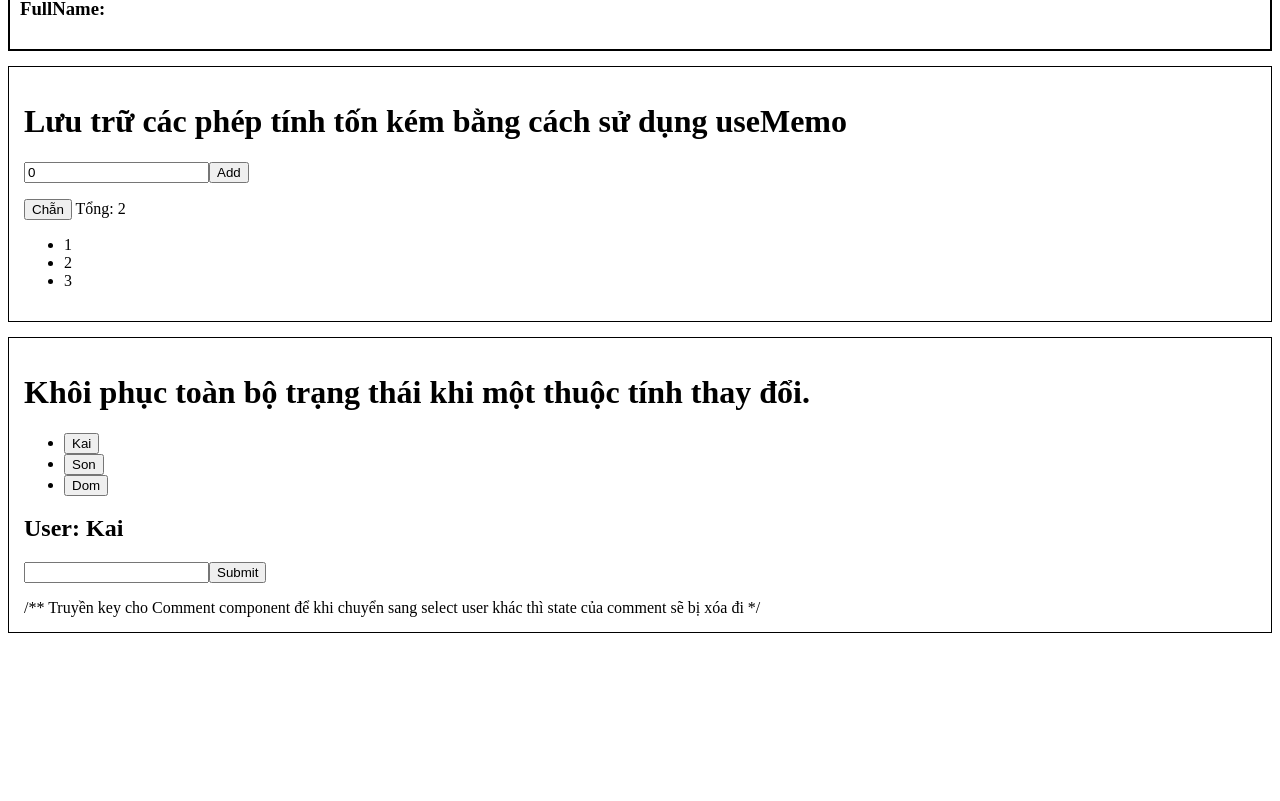
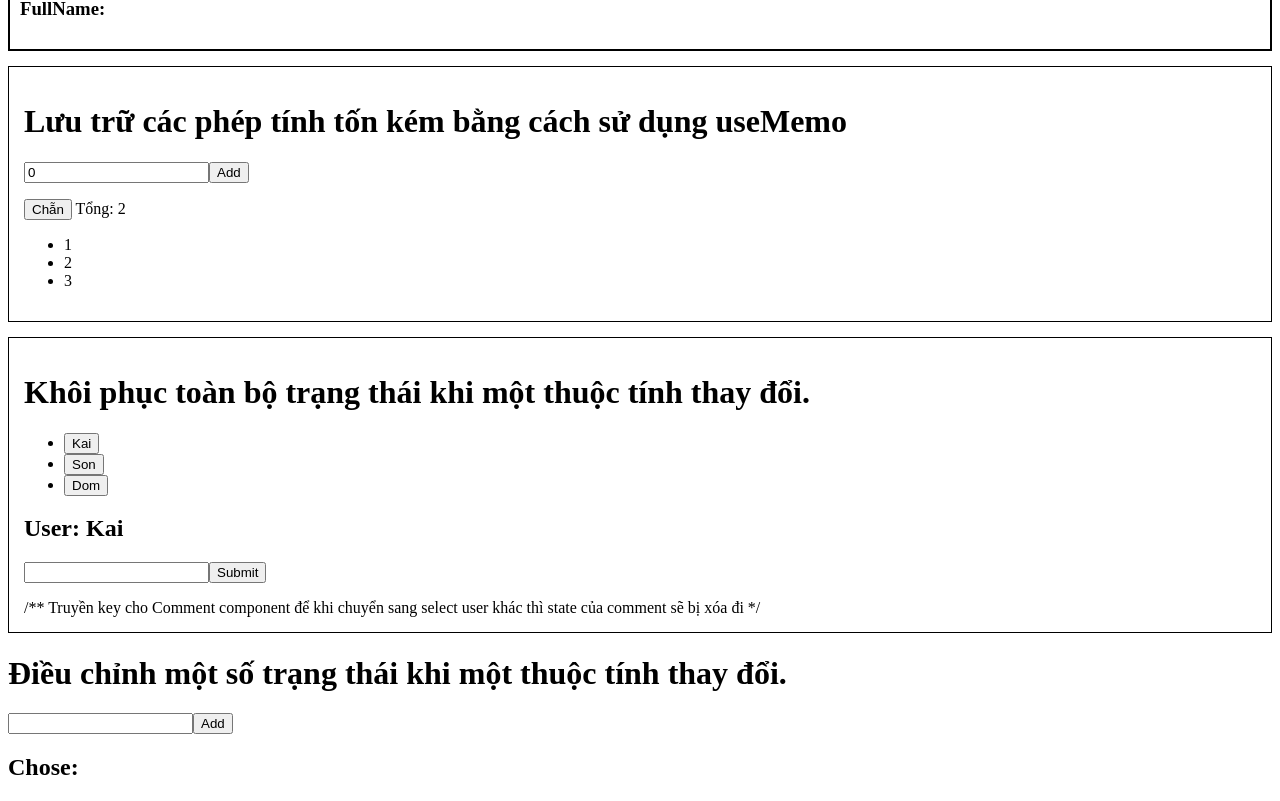
Before and after one commit to trikhaidev/self-study-fe, a React (Vite) app in the folder React/NotNeedEffect/: page / in a window 1280 px wide. Shown: the part 391-1192 px from the top of the page. Before the commit the page ends 1032 px from the top, so only its background shows below. Built offline with nearby package versions, Linux system fonts and the light colour scheme.

Commit message:
<SelectItem>Điều chỉnh một số trạng thái khi một thuộc tính thay đổi.</SelectItem>
Link: https://react.dev/learn/you-might-not-need-an-effect

```diff
--- a/React/NotNeedEffect/src/App.tsx
+++ b/React/NotNeedEffect/src/App.tsx
@@ -2,6 +2,7 @@
 import './App.css'
 import Numbers from './components/Numbers'
 import ProfilePage from './components/ProfilePage'
+import SelectItem from './components/SelectItem'
 import TypeFullName from './components/TypeFullname'
 
 function App() {
@@ -10,6 +11,7 @@ function App() {
       <TypeFullName>Cập nhật trạng thái dựa trên props hoặc state</TypeFullName>
       <Numbers>Lưu trữ các phép tính tốn kém bằng cách sử dụng useMemo</Numbers>
       <ProfilePage>Khôi phục toàn bộ trạng thái khi một thuộc tính thay đổi.</ProfilePage>
+      <SelectItem>Điều chỉnh một số trạng thái khi một thuộc tính thay đổi.</SelectItem>
     </>
   )
 }
--- /dev/null
+++ b/React/NotNeedEffect/src/components/SelectItem.tsx
@@ -0,0 +1,46 @@
+import React, { useRef, useState } from "react";
+
+type SelectItemProps = {
+    children:React.ReactNode
+}
+export default function SelectItem({children}:SelectItemProps){
+    const [text,setText] = useState('');
+    const [items, setItems] = useState<string[]>([]);
+    return (
+        <>
+            <h1>{children}</h1>
+            <input type="text" value={text} onChange={e => setText(e.currentTarget.value)}/>
+            <button onClick={() => setItems([...items,text])}>Add</button>
+            <ShowItem items={items} key = {items.length}></ShowItem>
+        </>
+    );
+}
+
+type ShowItemProps = {
+    items:string[]
+}
+function ShowItem({items}:ShowItemProps){
+    const [select,setSelect] = useState(0);
+    // const prevItems = useRef(items);
+    // if(prevItems.current !== items){
+    //     prevItems.current = items;
+    //     setSelect(0);
+    // } không thể truy cập ref trong quá trình reder ?
+
+    // const [prevItems, setPrevItems] = useState(items);
+    // if(prevItems !== items){
+    //     setSelect(0);
+    //     setPrevItems(items);
+    // } Cách này cũng không phải là tối ưu nhất. Cách tôi ưu nhất là truyền Key khi gọi ShowItem
+
+    return (
+        <>
+            <ul>
+                {
+                    items.map((x,i) => <li key={i}><button onClick={() => setSelect(i)}>{x}</button></li>)
+                }
+            </ul>
+            <h2>Chose: {items[select]}</h2>
+        </>
+    );
+}
```
